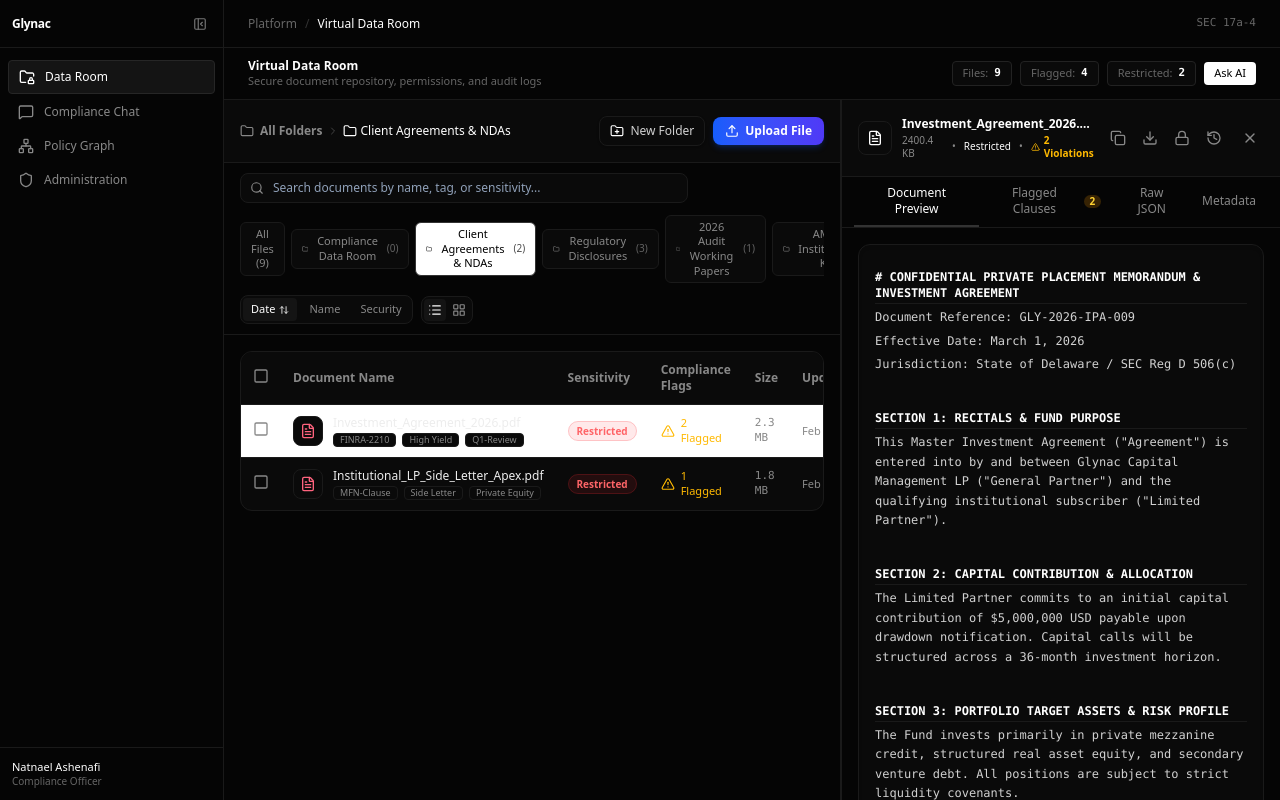
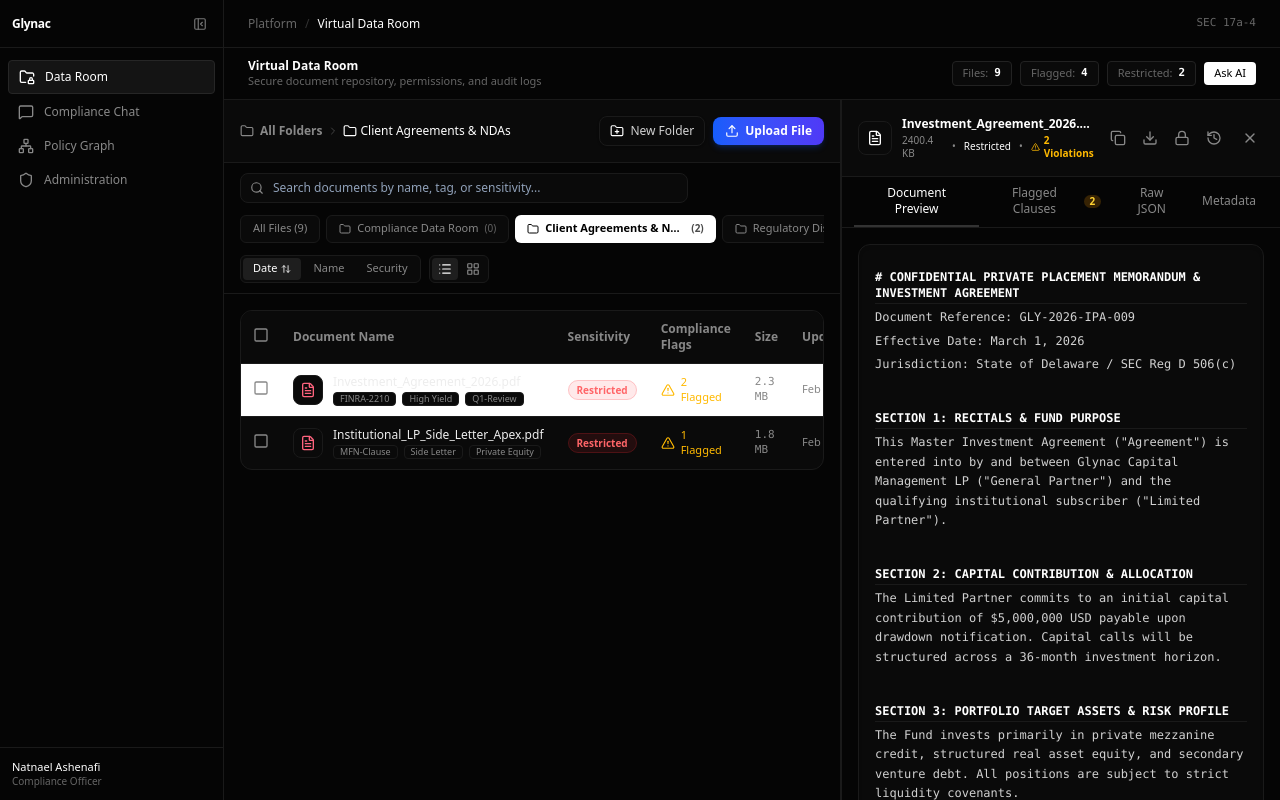
Before and after one commit to Natnael9/Glynac, a Next.js app: page / in a window 1280 px wide. Built offline with nearby package versions, Linux system fonts and the light colour scheme.

Commit message:
style(vdr): enforce uniform 28px height across folder chips, sort buttons, and view mode toggles

```diff
--- a/src/components/vdr/FileExplorer.tsx
+++ b/src/components/vdr/FileExplorer.tsx
@@ -231,9 +231,9 @@ export function FileExplorer() {
         <div className="hidden lg:flex items-center gap-1.5 overflow-x-auto">
           <button
             onClick={() => setSelectedFolderId(null)}
-            className={`px-2.5 py-1 rounded-md text-[11px] font-medium transition-colors ${
+            className={`h-7 px-3 rounded-md text-[11px] font-medium transition-colors shrink-0 flex items-center justify-center whitespace-nowrap ${
               selectedFolderId === null
-                ? 'bg-[#ffffff] !text-black text-[#ffffff] border border-[#333333]'
+                ? 'bg-white text-black font-semibold'
                 : 'text-[#888888] hover:text-[#ededed] bg-[#0a0a0a] border border-[#1a1a1a]'
             }`}
           >
@@ -245,14 +245,14 @@ export function FileExplorer() {
               <button
                 key={f.id}
                 onClick={() => setSelectedFolderId(f.id)}
-                className={`px-2.5 py-1 rounded-md text-[11px] font-medium transition-colors flex items-center gap-1.5 ${
+                className={`h-7 px-3 rounded-md text-[11px] font-medium transition-colors flex items-center gap-1.5 shrink-0 whitespace-nowrap ${
                   selectedFolderId === f.id
-                    ? 'bg-[#ffffff] !text-black text-[#ffffff] border border-[#333333]'
+                    ? 'bg-white text-black font-semibold'
                     : 'text-[#888888] hover:text-[#ededed] bg-[#0a0a0a] border border-[#1a1a1a]'
                 }`}
               >
-                <Folder className="h-3 w-3" />
-                <span>{f.name}</span>
+                <Folder className="h-3 w-3 shrink-0" />
+                <span className="truncate max-w-[140px]">{f.name}</span>
                 <span className="text-[10px] opacity-70">({count})</span>
               </button>
             );
@@ -261,14 +261,14 @@ export function FileExplorer() {
 
         {/* Sort & View Options */}
         <div className="flex items-center gap-2">
-          <div className="flex items-center gap-1 bg-[#0a0a0a] border border-[#1a1a1a] rounded-lg p-0.5">
+          <div className="h-7 flex items-center gap-0.5 bg-[#0a0a0a] border border-[#1a1a1a] rounded-md p-0.5">
             <button
               onClick={() => {
                 if (sortBy === 'date') setSortOrder(sortOrder === 'asc' ? 'desc' : 'asc');
                 else setSortBy('date');
               }}
-              className={`px-2 py-1 rounded text-[11px] flex items-center gap-1 ${
-                sortBy === 'date' ? 'bg-[#141414] text-white font-medium' : 'text-[#888888]'
+              className={`h-full px-2.5 rounded text-[11px] flex items-center gap-1 transition-colors ${
+                sortBy === 'date' ? 'bg-[#1e1e1e] text-white font-medium' : 'text-[#888888] hover:text-white'
               }`}
             >
               Date
@@ -279,8 +279,8 @@ export function FileExplorer() {
                 if (sortBy === 'name') setSortOrder(sortOrder === 'asc' ? 'desc' : 'asc');
                 else setSortBy('name');
               }}
-              className={`px-2 py-1 rounded text-[11px] flex items-center gap-1 ${
-                sortBy === 'name' ? 'bg-[#141414] text-white font-medium' : 'text-[#888888]'
+              className={`h-full px-2.5 rounded text-[11px] flex items-center gap-1 transition-colors ${
+                sortBy === 'name' ? 'bg-[#1e1e1e] text-white font-medium' : 'text-[#888888] hover:text-white'
               }`}
             >
               Name
@@ -291,8 +291,8 @@ export function FileExplorer() {
                 if (sortBy === 'sensitivity') setSortOrder(sortOrder === 'asc' ? 'desc' : 'asc');
                 else setSortBy('sensitivity');
               }}
-              className={`px-2 py-1 rounded text-[11px] flex items-center gap-1 ${
-                sortBy === 'sensitivity' ? 'bg-[#141414] text-white font-medium' : 'text-[#888888]'
+              className={`h-full px-2.5 rounded text-[11px] flex items-center gap-1 transition-colors ${
+                sortBy === 'sensitivity' ? 'bg-[#1e1e1e] text-white font-medium' : 'text-[#888888] hover:text-white'
               }`}
             >
               Security
@@ -300,17 +300,21 @@ export function FileExplorer() {
             </button>
           </div>
 
-          <div className="flex items-center gap-0.5 bg-[#0a0a0a] border border-[#1a1a1a] rounded-lg p-0.5">
+          <div className="h-7 flex items-center gap-0.5 bg-[#0a0a0a] border border-[#1a1a1a] rounded-md p-0.5">
             <button
               onClick={() => setViewMode('table')}
-              className={`p-1 rounded ${viewMode === 'table' ? 'bg-[#141414] text-[#ffffff]' : 'text-[#888888]'}`}
+              className={`h-full px-1.5 rounded flex items-center justify-center transition-colors ${
+                viewMode === 'table' ? 'bg-[#1e1e1e] text-white' : 'text-[#888888] hover:text-white'
+              }`}
               title="Table View"
             >
               <List className="h-3.5 w-3.5" />
             </button>
             <button
               onClick={() => setViewMode('grid')}
-              className={`p-1 rounded ${viewMode === 'grid' ? 'bg-[#141414] text-[#ffffff]' : 'text-[#888888]'}`}
+              className={`h-full px-1.5 rounded flex items-center justify-center transition-colors ${
+                viewMode === 'grid' ? 'bg-[#1e1e1e] text-white' : 'text-[#888888] hover:text-white'
+              }`}
               title="Grid View"
             >
               <LayoutGrid className="h-3.5 w-3.5" />
```
